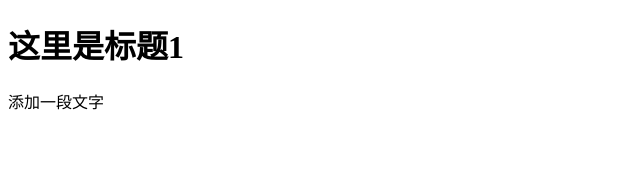
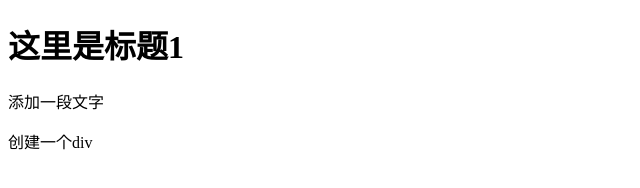
Before and after one commit to seaman-dahui/test, a plain HTML site: page index.html in a window 1280 px wide. Shown: the whole page, without its empty margins (0-640 px from the left). Drawn offline with Linux system fonts and the light colour scheme.

Commit message:
03-创建一个div

```diff
--- a/index.html
+++ b/index.html
@@ -7,5 +7,6 @@
 <body>
 <h1>这里是标题1</h1>
 <p>添加一段文字</p>
+<div>创建一个div</div>
 </body>
 </html>
```
